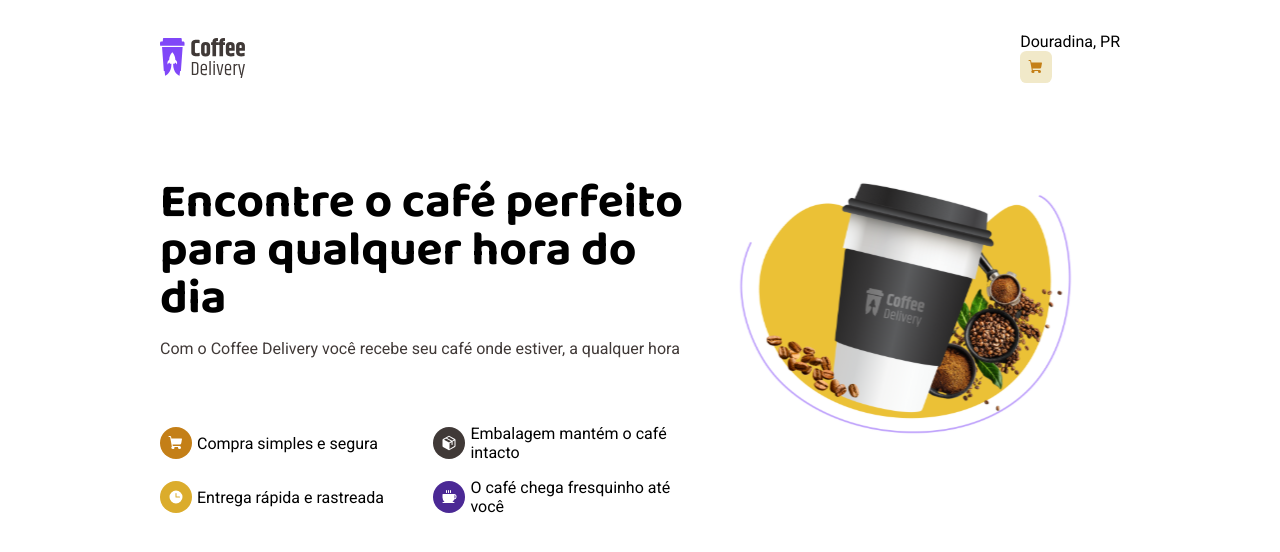
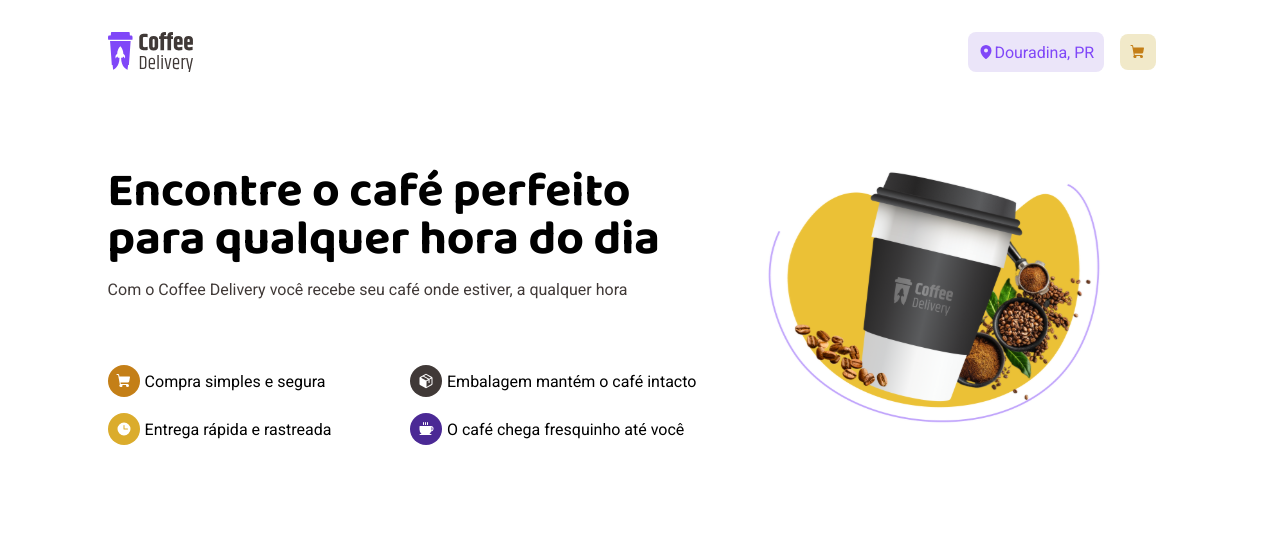
Before and after one commit to GiovanniBussola/coffee-delivery, a React (Vite) app: page / in a window 1280 px wide. Shown: the top 552 px of the page. Built offline with nearby package versions, Linux system fonts and the light colour scheme.

Commit message:
feat: add header style

```diff
--- a/src/pages/Home/index.tsx
+++ b/src/pages/Home/index.tsx
@@ -1,5 +1,5 @@
-import { IconBorder, HomeContainer } from './styles'
-import { ShoppingCart, Package, Clock, Coffee } from 'phosphor-react'
+import { IconBorder, HomeContainer, ButtonWithIcon } from './styles'
+import { ShoppingCart, Package, Clock, Coffee, MapPin } from 'phosphor-react'
 import { defaultTheme } from '../../styles/themes/default'
 
 import banner from '../../assets/banner.svg'
@@ -8,13 +8,17 @@ import logo from '../../assets/logo.svg'
 export function Home() {
   return (
     <HomeContainer>
+      <div>
         <header>
           <img src={logo} alt="Logo" />
           <div>
+            <ButtonWithIcon backgroundColor="purple-100" textColor="purple-300">
+              <MapPin weight="fill" color={defaultTheme['purple-300']} />
               Douradina, PR
-          <IconBorder color="yellow-100" format="square">
+            </ButtonWithIcon>
+            <ButtonWithIcon backgroundColor="yellow-100">
               <ShoppingCart weight="fill" color={defaultTheme['yellow-500']} />
-          </IconBorder>
+            </ButtonWithIcon>
           </div>
         </header>
         <main>
@@ -23,8 +27,8 @@ export function Home() {
               Encontre o café perfeito <br></br>para qualquer hora do dia
             </h1>
             <p>
-            Com o Coffee Delivery você recebe seu café onde estiver, a qualquer
-            hora
+              Com o Coffee Delivery você recebe seu café onde estiver, a
+              qualquer hora
             </p>
 
             <ul>
@@ -57,6 +61,7 @@ export function Home() {
 
           <img src={banner} alt="banner" width={476} height={260}></img>
         </main>
+      </div>
     </HomeContainer>
   )
 }
--- a/src/pages/Home/styles.ts
+++ b/src/pages/Home/styles.ts
@@ -4,10 +4,8 @@ import { defaultTheme } from '../../styles/themes/default'
 export const HomeContainer = styled.div`
   display: flex;
   align-items: center;
+  flex-direction: column;
   justify-content: center;
-  flex-direction: column;
-  margin-left: 10rem;
-  margin-right: 10rem;
 
   /* padding: 1rem; */
 
@@ -16,11 +14,19 @@ export const HomeContainer = styled.div`
     width: 100%;
     display: flex;
     align-items: center;
+    flex-direction: row;
     justify-content: space-between;
+
+    div {
+      display: flex;
+      align-items: center;
+      justify-content: center;
+    }
   }
 
   main {
     display: flex;
+    justify-content: space-between;
     margin-top: 6rem;
     width: 100%;
 
@@ -59,14 +65,35 @@ export const HomeContainer = styled.div`
 
 interface IconBorderProps {
   color: keyof typeof defaultTheme
-  format?: 'square' | 'circle'
 }
 
 export const IconBorder = styled.div<IconBorderProps>`
   background-color: ${(props) => props.theme[props.color]};
   box-sizing: border-box;
-  border-radius: ${(props) => (props.format === 'square' ? '20%' : '100%')};
+  border-radius: 100%;
   width: 2rem;
   height: 2rem;
-  padding: 0.5rem;
+  display: flex;
+  align-items: center;
+  justify-content: center;
 `
+
+interface ButtonWithIconProps {
+  backgroundColor: keyof typeof defaultTheme
+  textColor?: keyof typeof defaultTheme
+}
+
+export const ButtonWithIcon = styled.button<ButtonWithIconProps>`
+  margin-right: 1rem;
+  cursor: pointer;
+  border: 0;
+  border-radius: 8px;
+  padding: 0.63rem;
+
+  display: flex;
+  align-items: center;
+  justify-content: center;
+
+  background-color: ${(props) => props.theme[props.backgroundColor]};
+  color: ${(props) => props.theme[props.textColor || 'gray-100']};
+`
```
Lines whose indentation alone changed are shown as unchanged.
